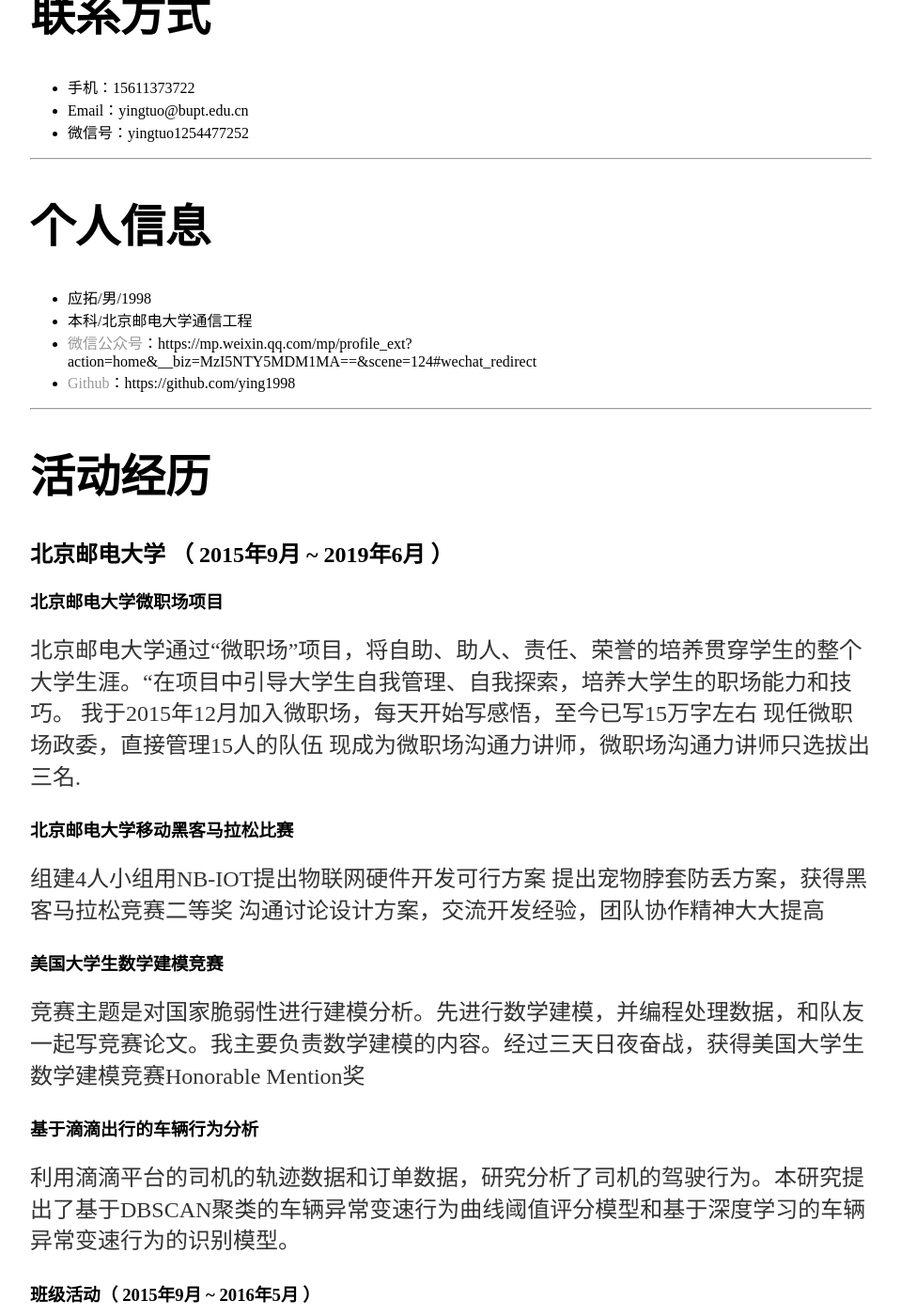
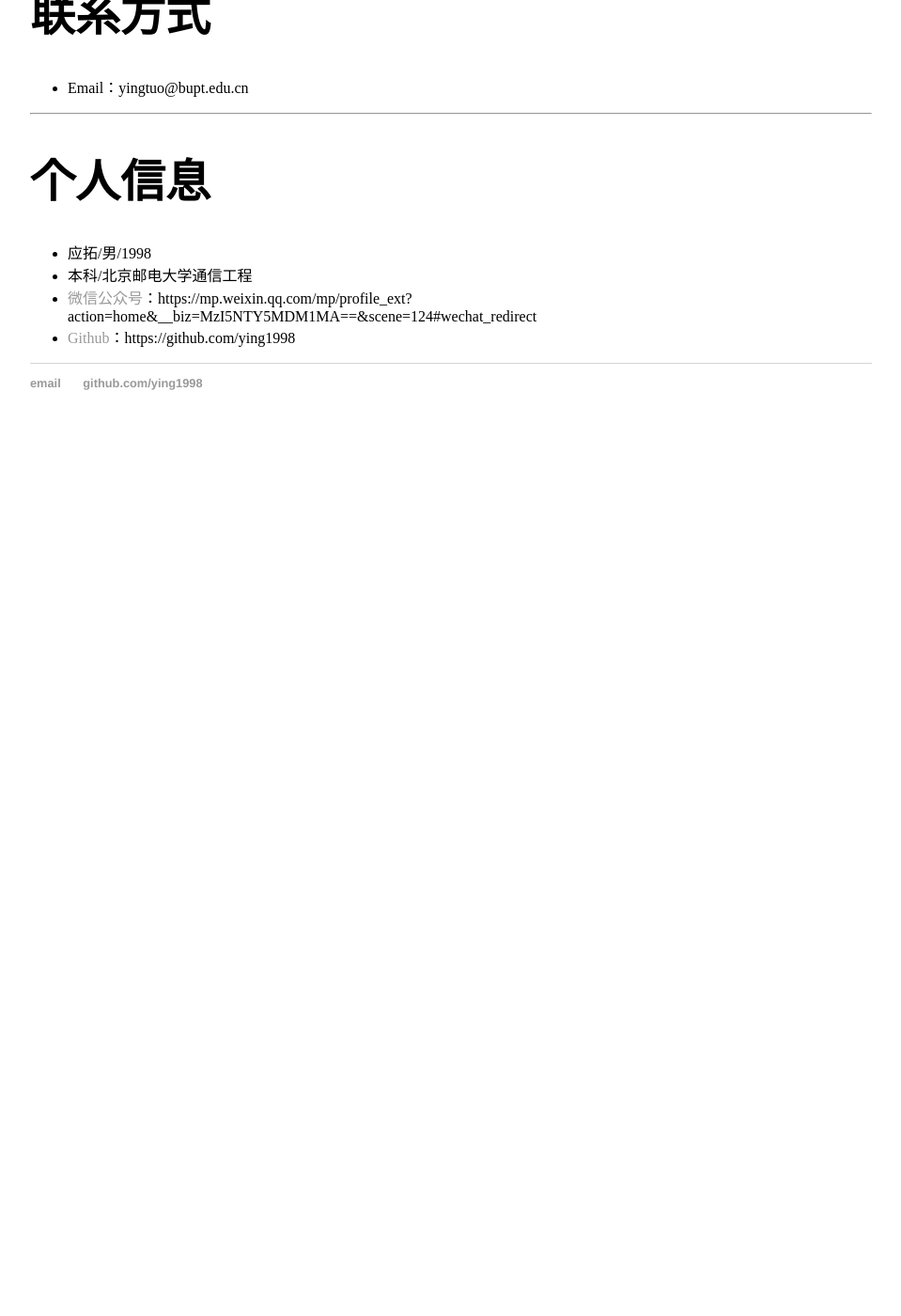
Before and after one commit to ying1998/ying1998.github.io, a Jekyll site: the page built from about/index.html, in a window 1280 px wide and 1400 px high, scrolled down 307 px. Shown: the whole window at 94% size, without its empty margins (160-1119 px from the left). Built offline with Jekyll 4.4.1, drawn with Linux system fonts in a browser that asks for light colours; after the commit the page ends 900 px from its top, so only the background shows below that; some of the changed text lies outside the part shown.

Commit message:
delete my phone and my personal wechatID

```diff
--- a/about/index.html
+++ b/about/index.html
@@ -12,9 +12,9 @@
 	<h1 id="联系方式">联系方式</h1>
 
 <ul>
-<li>手机：15611373722</li>
+
 <li>Email：yingtuo@bupt.edu.cn</li>
-<li>微信号：yingtuo1254477252</li>
+
 </ul>
 
 <hr />
@@ -27,86 +27,3 @@
 <li><a href="http://mp.weixin.qq.com/s/rGtdm6LPKAe06CVr4pxv1Q">微信公众号</a>：https://mp.weixin.qq.com/mp/profile_ext?action=home&amp;__biz=MzI5NTY5MDM1MA==&amp;scene=124#wechat_redirect</li>
 <li><a href="https://github.com/ying1998">Github</a>：https://github.com/ying1998</li>
 </ul>
-
-<hr />
-
-<h1 id="活动经历">活动经历</h1>
-
-<h2 id="北京邮电大学--2015年9月--2019年6月-">北京邮电大学 （ 2015年9月 ~ 2019年6月 ）</h2>
-
-<h3 id="北京邮电大学微职场项目">北京邮电大学微职场项目</h3>
-<p>北京邮电大学通过“微职场”项目，将自助、助人、责任、荣誉的培养贯穿学生的整个大学生涯。“在项目中引导大学生自我管理、自我探索，培养大学生的职场能力和技巧。
-我于2015年12月加入微职场，每天开始写感悟，至今已写15万字左右
-现任微职场政委，直接管理15人的队伍
-现成为微职场沟通力讲师，微职场沟通力讲师只选拔出三名.</p>
-
-<h3 id="北京邮电大学移动黑客马拉松比赛">北京邮电大学移动黑客马拉松比赛</h3>
-<p>组建4人小组用NB-IOT提出物联网硬件开发可行方案
-提出宠物脖套防丢方案，获得黑客马拉松竞赛二等奖
-沟通讨论设计方案，交流开发经验，团队协作精神大大提高</p>
-
-<h3 id="美国大学生数学建模竞赛">美国大学生数学建模竞赛</h3>
-<p>竞赛主题是对国家脆弱性进行建模分析。先进行数学建模，并编程处理数据，和队友一起写竞赛论文。我主要负责数学建模的内容。经过三天日夜奋战，获得美国大学生数学建模竞赛Honorable Mention奖</p>
-
-<h3 id="基于滴滴出行的车辆行为分析">基于滴滴出行的车辆行为分析</h3>
-<p>利用滴滴平台的司机的轨迹数据和订单数据，研究分析了司机的驾驶行为。本研究提出了基于DBSCAN聚类的车辆异常变速行为曲线阈值评分模型和基于深度学习的车辆异常变速行为的识别模型。</p>
-
-<h3 id="班级活动-2015年9月--2016年5月-">班级活动（ 2015年9月 ~ 2016年5月 ）</h3>
-<h4 id="信息与通信工程学院班级别墅聚会">信息与通信工程学院班级别墅聚会</h4>
-<p>任信息与通信工程学院11班班长，班级31人。
-组织4名同学，讨论设计本次活动的流程
-顺利完成别墅聚餐活动</p>
-<h4 id="组织参观中关村学院雷锋教育基地">组织参观中关村学院雷锋教育基地</h4>
-<p>联系北邮的成长导师
-联系隔壁班同学，组成30人参观队伍，前去中关村学院参观
-参观效果良好。由于这次活动，本班级获得信息与通信工程学院优秀班级奖，我获得学生工作奖</p>
-
-<h2 id="其他经历">其他经历</h2>
-<p>2015.9 ～ 2017.9      北京邮电大学北邮今周微信运营部干事      协助部门干事编辑微信文章并发表</p>
-
-<p>2016.9 ～ 至今        北京邮电大学心理协会新闻部干事    收集学校新闻，拍摄留存照片
-2015.12～ 至今        北京邮电大学微职场队长</p>
-
-<p>北京邮电大学 “悦读，在路上” 征文比赛三等奖
-文体积极分子
-优秀学生工作奖</p>
-
-<hr />
-
-<h2 id="写作文章">写作文章</h2>
-
-<ul>
-<li><a href="http://mp.weixin.qq.com/s/UF3dDMB0Ms6Xcg47DLHqBQ">大学生在学校如何修炼时间观</a></li>
-<li><a href="http://mp.weixin.qq.com/s/rGtdm6LPKAe06CVr4pxv1Q">知行合一</a></li>
-</ul>
-
-<hr />
-<h1 id="技能清单">技能清单</h1>
-
-<ul>
-<li>CET-6，456分</li>
-</ul>
-
-<p>以下均为我能应用的技能</p>
-
-<ul>
-<li>编程语言：C++/Python</li>
-<li>数据库相关：SQL server/SQLite</li>
-<li>版本管理、文档和自动化部署工具Git</li>
-<li>视频编辑 ：绘声绘影</li>
-<li>工作流：workflow</li>
-</ul>
-
-<hr />
-
-<h1 id="致谢">致谢</h1>
-<p>感谢您花时间阅读我的简历</p>
-
-
-	</div><!-- /.container -->
-	<footer>
-		<ul>
-			<li><a href="mailto:yingtuo@bupt.edu.cn">email</a></li>
-			<li><a href="https://github.com/ying1998">github.com/ying1998</a></li>
-		</ul>
-	</footer>
--- a/cv/index.html
+++ b/cv/index.html
@@ -19,9 +19,9 @@
 			<h1 id="联系方式">联系方式</h1>
 
 <ul>
-  <li>手机：15611373722</li>
+
   <li>Email：yingtuo@bupt.edu.cn</li>
-  <li>微信号：yingtuo1254477252</li>
+
 </ul>
 
 <hr />
```
Also changed, not shown: other parts of about/index.html (+2 -2 lines).
